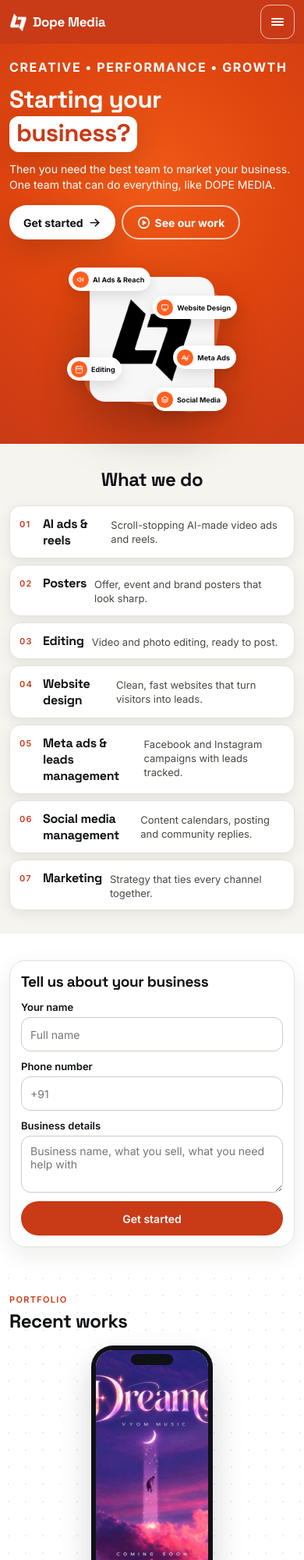
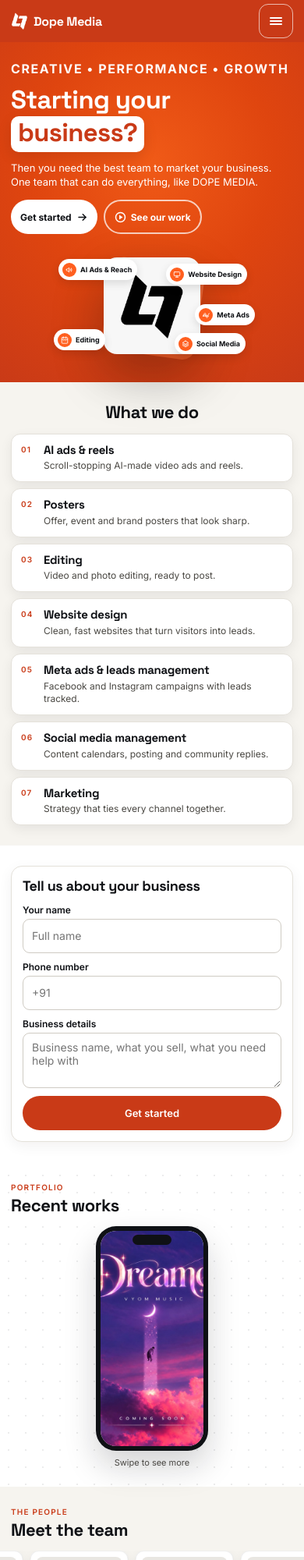
Before and after one commit to dopemedia01s-source/Dope-Media-2.0, a plain HTML site: page index.html in a window 390 px wide. Shown: the top 2000 px of the page at 78% size. Drawn offline with Linux system fonts and the light colour scheme.

Commit message:
Tighten and clean up mobile layout across all sections

```diff
--- a/styles.css
+++ b/styles.css
@@ -340,3 +340,110 @@ section { scroll-margin-top:18px; }
   .device-caption { font-size:12px; gap:8px; }
   .slideshow-toggle { padding:6px 12px; font-size:12px; }
 }
+
+
+/* Final mobile cleanup: compact rhythm, aligned content, and no oversized sections. */
+@media (max-width: 767px) {
+  html, body { overflow-x: hidden; }
+  .wrap { width:100%; padding-left:14px; padding-right:14px; }
+  section { scroll-margin-top:64px; }
+
+  .header-inner { height:54px; }
+  .wordmark { font-size:16px; gap:7px; }
+  .brand-icon { width:22px; height:22px; flex-basis:22px; }
+  .mobile-nav:not([hidden]) { top:54px; padding:12px 14px; }
+
+  .hero-inner {
+    min-height:0; padding-top:22px; padding-bottom:24px;
+    display:flex; flex-direction:column; gap:18px;
+  }
+  .hero-copy { order:0; width:100%; gap:11px; }
+  .hero-kicker { font-size:10px; line-height:1.35; }
+  .hero h1 { font-size:clamp(29px, 8.4vw, 36px); line-height:1.02; max-width:100%; }
+  .hero-highlight { margin-top:4px; padding:5px 9px 7px; border-radius:10px; box-shadow:0 6px 18px rgba(0,0,0,.10); }
+  .hero p:not(.hero-kicker) { font-size:13px; line-height:1.45; max-width:100%; }
+  .hero-actions { gap:8px; padding-top:2px; }
+  .hero-btn,.btn-ghost { min-height:44px; padding:0 12px; font-size:12px; gap:6px; box-shadow:none; }
+  .hero-btn svg,.btn-ghost svg { width:15px; height:15px; }
+
+  .hero-visual { order:1; width:100%; min-height:148px; height:148px; justify-content:center; align-items:center; }
+  .hero-logo-card { width:124px; height:124px; flex:0 0 124px; border-radius:17px; }
+  .hero-logo-card img { width:84px; height:84px; }
+  .hero-shape-back { width:120px; height:120px; border-radius:16px; transform:rotate(8deg) translate(2px,3px); }
+  .hero-badge { min-height:27px; font-size:9px; line-height:1; gap:5px; padding:0 7px 0 5px; box-shadow:0 4px 12px rgba(0,0,0,.12); }
+  .hero-badge-icon { width:18px; height:18px; flex:0 0 18px; }
+  .hero-badge-icon svg { width:10px; height:10px; }
+  .hero-badge-1 { top:2px; left:calc(50% - 120px); }
+  .hero-badge-2 { top:8px; right:calc(50% - 122px); }
+  .hero-badge-3 { top:60px; right:calc(50% - 132px); }
+  .hero-badge-4 { bottom:0; right:calc(50% - 120px); }
+  .hero-badge-5 { bottom:5px; left:calc(50% - 126px); }
+
+  .services-inner { padding-top:26px; padding-bottom:26px; }
+  .services h2,.portfolio h2,.section-heading h2,.faq-title h2 { font-size:22px; line-height:1.15; }
+  .services h2 { margin:0 0 14px; }
+  .service-list { gap:8px; }
+  .service-card { display:grid; grid-template-columns:20px minmax(0,1fr); gap:3px 9px; padding:11px 12px; border-radius:12px; }
+  .service-card .number { grid-row:1 / span 2; padding-top:2px; font-size:10px; }
+  .service-card h3 { font-size:15px; line-height:1.25; }
+  .service-card p:not(.eyebrow) { grid-column:2; margin:0; font-size:12px; line-height:1.4; }
+
+  .start-inner { display:block; padding-top:26px; padding-bottom:26px; }
+  .start-intro { display:none; }
+  .start-card { margin:0; padding:14px; border-radius:14px; box-shadow:0 5px 18px rgba(29,22,16,.06); }
+  .mobile-form-heading { display:block; font-size:18px; line-height:1.2; }
+  .start-card form { gap:10px; }
+  .field { gap:4px; font-size:12px; }
+  .field input,.field textarea { min-height:44px; padding:9px 11px; font-size:14px; border-radius:9px; }
+  .field textarea { min-height:68px; }
+  .start-card .btn { min-height:44px; font-size:13px; }
+
+  .portfolio-inner { padding-top:26px; padding-bottom:24px; }
+  .portfolio h2 { margin:5px 0 14px; }
+  .device-stage { gap:8px; }
+  .phone { width:144px; height:288px; padding:6px; border-radius:26px; }
+  .phone-screen { border-radius:20px; }
+  .phone-island { top:5px; width:50px; height:13px; }
+  .phone .work-slider { width:100%; height:100%; min-height:0; }
+  .phone .work-slide { flex:0 0 100%; width:100%; height:100%; min-height:0; }
+  .phone .work-slide img { display:block; width:100%; height:100%; object-fit:cover; object-position:center; }
+  .device-caption { font-size:11px; }
+
+  .team { padding:26px 0 0; }
+  .section-heading h2 { margin:5px 0 14px; }
+  .mobile-marquee { padding-bottom:26px; }
+  .marquee-group > .team-card { flex:0 0 126px; width:126px; margin-right:9px; }
+  .team-card { gap:6px; padding:7px; border-radius:11px; }
+  .team-photo { border-radius:8px; }
+  .team-card h3 { font-size:13px; line-height:1.2; }
+  .team-card p { font-size:11px; line-height:1.3; }
+
+  .reviews { padding:26px 0 0; }
+  .review-disclaimer { margin:-6px auto 13px; font-size:11px; line-height:1.4; }
+  .review-card { width:218px; flex:0 0 218px; margin-right:9px; padding:14px; gap:9px; border-radius:12px; }
+  .review-card p { font-size:13px; line-height:1.4; }
+  .review-card footer { font-size:11px; }
+
+  .faq-inner { padding-top:26px; padding-bottom:24px; }
+  .faq-title h2 { margin:5px 0 12px; }
+  .faq-items details { padding:8px 11px; margin-bottom:7px; border-radius:9px; }
+  .faq-items summary { min-height:44px; font-size:14px; line-height:1.3; }
+  .faq-items details > p { font-size:12px; line-height:1.45; }
+
+  .footer-inner { padding-top:24px; padding-bottom:24px; gap:11px; }
+  .site-footer h2 { font-size:21px; line-height:1.2; }
+  .socials { gap:8px; margin-top:10px; }
+  .social { width:40px; height:40px; }
+  .footer-cta { width:100%; min-height:44px; font-size:13px; }
+
+  .eyebrow { font-size:10px; }
+  .btn { min-height:44px; }
+}
+@media (max-width: 360px) {
+  .wrap { padding-left:12px; padding-right:12px; }
+  .hero h1 { font-size:29px; }
+  .hero-visual { transform:scale(.92); transform-origin:center; width:100%; }
+  .hero-actions { flex-wrap:wrap; }
+  .hero-btn,.btn-ghost { font-size:11px; padding:0 10px; }
+  .service-card { padding:10px; }
+}
```
